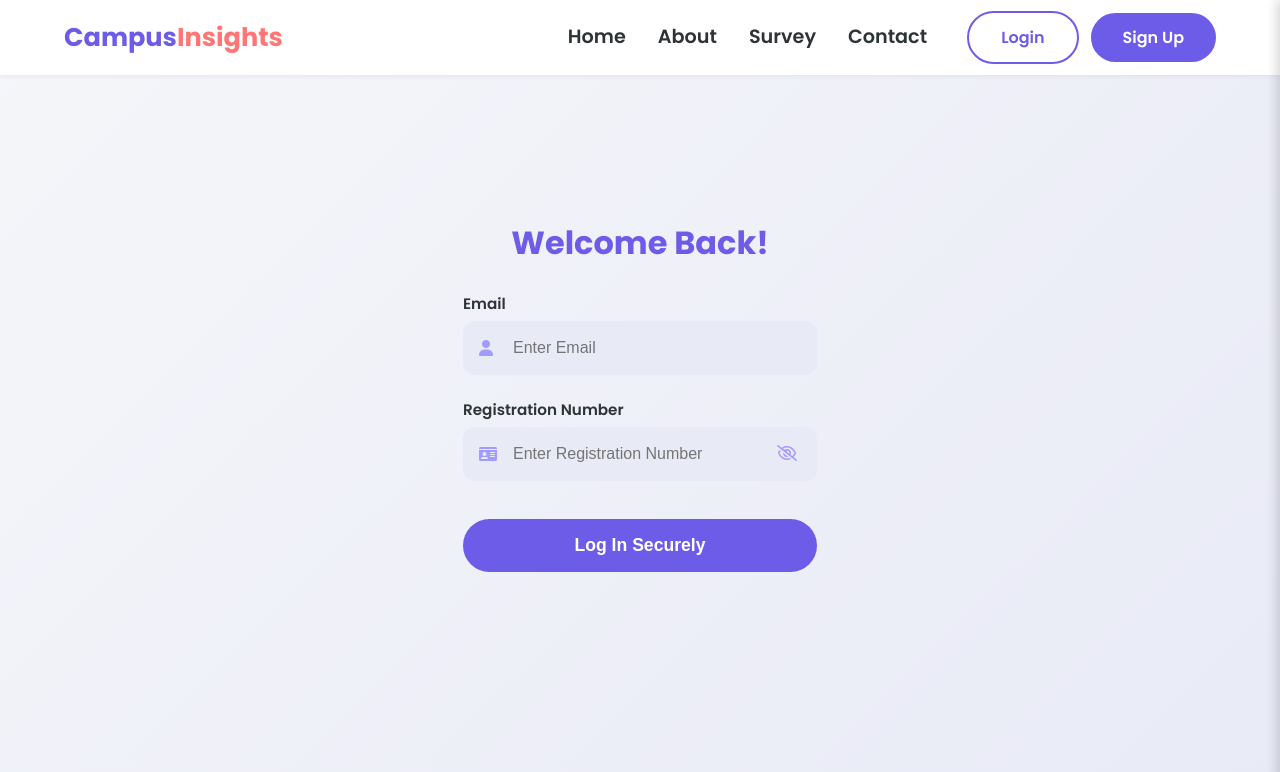
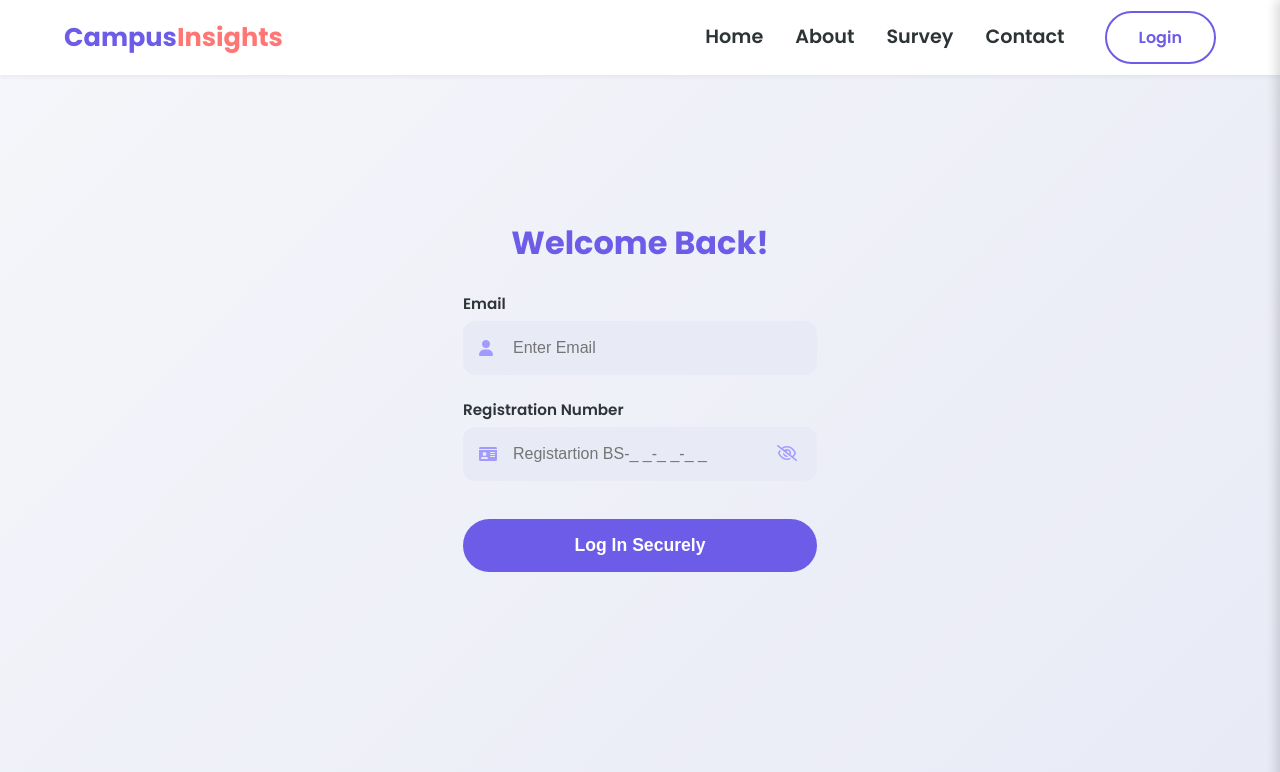
Before and after one commit to muhammadshaharyaraulakh/CampusInsights, a PHP site: page /auth/login/login.php in a window 1280 px wide. Shown: the top 772 px of the page. Run offline with PHP 8.4, Linux system fonts and the light colour scheme.

Commit message:
Enhance user table: Add Batch column and remove sample data; streamline login handler: clean up comments and improve OTP generation; update login page: fix placeholder text and add password toggle; refine verification message; modify header: add survey link and adjust authentication buttons.

```diff
--- a/Database/SurveyProgram.sql
+++ b/Database/SurveyProgram.sql
@@ -5,10 +5,10 @@ CREATE TABLE user (
     email VARCHAR(150) NOT NULL UNIQUE,
     registration_no VARCHAR(50) NOT NULL UNIQUE,
     status ENUM('active','inactive') DEFAULT 'active',
+    Batch VARCHAR(20) NOT NULL,
     created_at TIMESTAMP DEFAULT CURRENT_TIMESTAMP
 );
-INSERT INTO user (username, email, registration_no, status)
-VALUES ('Muhammad Shaharyar', 'muhammadshaharyaraulakh@gmail.com', 'BSCS-M1-22-08', 'active');
+
 
 
 CREATE TABLE ActivityLog (
--- a/auth/login/login.php
+++ b/auth/login/login.php
@@ -28,7 +28,7 @@ if (isset($_SESSION['id']) && !empty($_SESSION['id'])) {
               type="password"
               id="registration_no"
               name="registration_no"
-              placeholder="Enter Registration Number"
+              placeholder="Registartion BS-_ _-_ _-_ _"
               required>
             <i class="fas fa-id-card icon"></i>
             <button type="button" class="toggle-password">
@@ -42,7 +42,7 @@ if (isset($_SESSION['id']) && !empty($_SESSION['id'])) {
         <button type="submit" class="btn btn-primary login-btn">Log In Securely</button>
         <div id="formMessage"></div>
         <div id="spinner">
-          <i class="fas fa-spinner fa-spin"></i> Logging In
+          <i class="fas fa-spinner fa-spin"></i> Processing
         </div>
       </form>
     </div>
@@ -51,6 +51,7 @@ if (isset($_SESSION['id']) && !empty($_SESSION['id'])) {
 
 <script>
   document.addEventListener("DOMContentLoaded", () => {
+    const togglePasswordBtn = document.querySelector(".toggle-password");
     const form = document.getElementById("loginForm");
     const emailInput = document.getElementById("email");
     const registrationInput = document.getElementById("registration_no");
@@ -58,6 +59,20 @@ if (isset($_SESSION['id']) && !empty($_SESSION['id'])) {
     const registrationError = document.getElementById("registrationError");
     const generalError = document.getElementById("formMessage");
     const spinner = document.getElementById("spinner");
+
+
+    togglePasswordBtn.addEventListener("click", () => {
+      const icon = togglePasswordBtn.querySelector("i");
+      if (registrationInput.type === "password") {
+        registrationInput.type = "text";
+        icon.classList.remove("fa-eye-slash");
+        icon.classList.add("fa-eye");
+      } else {
+        registrationInput.type = "password";
+        icon.classList.remove("fa-eye");
+        icon.classList.add("fa-eye-slash");
+      }
+    });
 
 
     [emailInput, registrationInput].forEach(input => {
@@ -68,15 +83,15 @@ if (isset($_SESSION['id']) && !empty($_SESSION['id'])) {
       });
     });
 
+
     form.addEventListener("submit", async (e) => {
       e.preventDefault();
-
 
       emailError.textContent = "";
       registrationError.textContent = "";
       generalError.textContent = "";
+      spinner.style.display = "block";
 
-      spinner.style.display = "block";
       await new Promise(resolve => setTimeout(resolve, 1000));
 
       const formData = new FormData(form);
@@ -95,9 +110,9 @@ if (isset($_SESSION['id']) && !empty($_SESSION['id'])) {
         if (data.status === "success") {
           generalError.style.color = "green";
           generalError.textContent = data.message;
-          setTimeout(() => {
-            if (data.redirect) window.location.href = data.redirect;
-          }, 2000);
+          if (data.redirect) {
+            setTimeout(() => window.location.href = data.redirect, 2000);
+          }
         } else {
           if (data.field === "email") emailError.textContent = data.message;
           else if (data.field === "registration_no") registrationError.textContent = data.message;
@@ -115,4 +130,5 @@ if (isset($_SESSION['id']) && !empty($_SESSION['id'])) {
   });
 </script>
 
+
 <?php require __DIR__ . "/../../includes/footer.php"; ?>
--- a/auth/login/verifyCode.php
+++ b/auth/login/verifyCode.php
@@ -69,7 +69,7 @@ $email = $_SESSION['otp_email'];
 
         if (data.status === "success") {
           verifyMsg.style.color = "green";
-          verifyMsg.textContent = "Verification code sent successfully.";
+          verifyMsg.textContent = "Verified Successfully!";
 
           setTimeout(() => {
             if (data.redirect) window.location.href = data.redirect;
--- a/includes/header.php
+++ b/includes/header.php
@@ -28,9 +28,9 @@ require __DIR__ . "/../config/config.php";
                     <?php if (empty($_SESSION['id'])): ?>
                         <li class="auth-links">
                             <a href="/auth/login/login.php" class="btn btn-secondary">Login</a>
-                            <a href="/auth/signup/signup.php" class="btn btn-primary">Sign Up</a>
                         </li>
                     <?php else: ?>
+                        <a href="/pages/Survey.php" class="btn btn-primary">Survey</a>
                         <li class="nav-item user-menu">
                             <span class="user-icon" title="Account"><i class="fas fa-user-circle"></i></span>
                             <div class="dropdown-content">
@@ -61,17 +61,18 @@ require __DIR__ . "/../config/config.php";
         <ul class="offcanvas-nav-links">
             <li><a href="/index.php"> Home</a></li>
             <li><a href="/pages/about.php"> About</a></li>
-            <li><a href="/pages/Survey.php"> Start Survey</a></li>
             <li><a href="/pages/contact.php"> Contact</a></li>
             <?php if (!empty($_SESSION['id'])): ?>
                 <li><a href="/pages/userActivity.php">My Activity</a></li>
-                <li><a href="/auth/logout.php"> Logout</a></li>
             <?php endif; ?>
         </ul>
-        <?php if (empty($_SESSION['id'])): ?>
+
             <div class="offcanvas-auth">
+                <?php if (empty($_SESSION['id'])): ?>
                 <a href="/auth/login/login.php" class="btn btn-secondary">Login</a>
-                <a href="/auth/signup/signup.php" class="btn btn-primary">Sign Up</a>
+                <?php endif; ?>
+                <a href="/pages/Survey.php" class="btn btn-secondary">Start Survey</a>
+                <a href="/auth/logout.php" class="btn btn-primary">Logout</a>
             </div>
-        <?php endif; ?>
+
     </div>
```
Also changed, not shown: auth/login/handler.php (+3 -33 lines).
